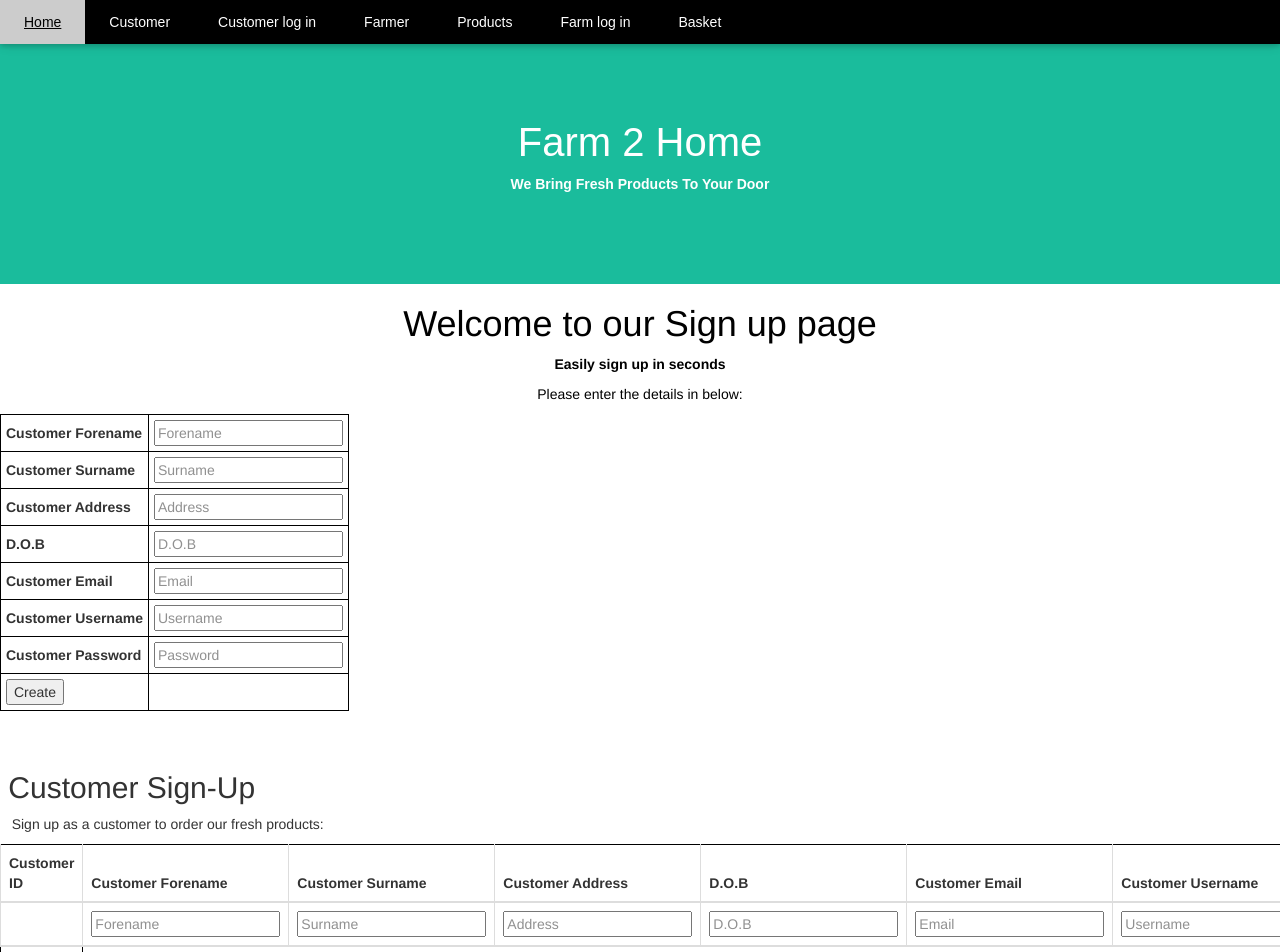
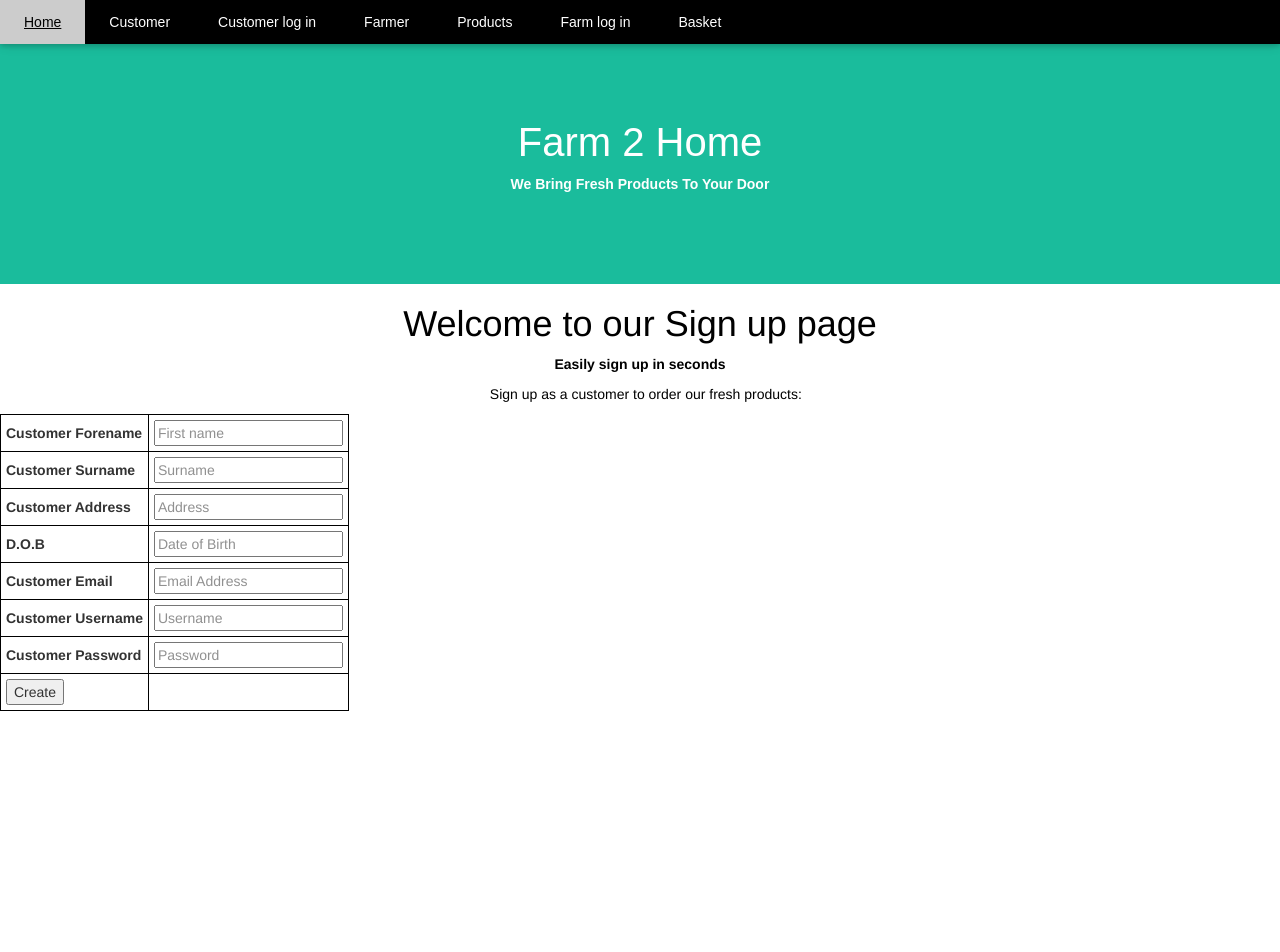
Before and after one commit to joefredgreenwood/farm2HomeFront, an Angular app in the folder F2HfrontEnd/: page /customer in a window 1280 px wide. Shown: the top 952 px of the page. After the commit the page ends 800 px from the top, so only its background shows below. Built offline with nearby package versions, Linux system fonts and the light colour scheme.

Commit message:
applied josh bootsrap

```diff
--- a/F2HfrontEnd/src/app/customer/customer.component.html
+++ b/F2HfrontEnd/src/app/customer/customer.component.html
@@ -1,7 +1,19 @@
+<!DOCTYPE html>
+
+<head>
+    <title>customer sign up page</title>
+    <meta charset="utf-8">
+    <meta name="viewport" content="width=device-width, initial-scale=1">
+    <link rel="stylesheet" href="https://maxcdn.bootstrapcdn.com/bootstrap/3.4.1/css/bootstrap.min.css">
+    <script src="https://ajax.googleapis.com/ajax/libs/jquery/3.5.1/jquery.min.js"></script>
+    <script src="https://maxcdn.bootstrapcdn.com/bootstrap/3.4.1/js/bootstrap.min.js"></script>
+</head>
+
+
 <div class="headerCustomer">
     <h1>Welcome to our Sign up page </h1>
     <p><b>Easily sign up in seconds </b></p>
-    <P> Please enter the details in below:</P>
+    <p>&nbsp;&nbsp;&nbsp;Sign up as a customer to order our fresh products:</p>
   </div>
 
 <form (submit)="createCustomer({customerID:0,
@@ -15,7 +27,7 @@
 <table>
     <tr>
         <th>Customer Forename</th>
-        <td><input placeholder="Forename" name="customerForename" #acustomerForename></td>
+        <td><input placeholder="First name" name="customerForename" #acustomerForename></td>
     </tr>
 
     <tr>
@@ -28,11 +40,11 @@
     </tr>
     <tr>
         <th>D.O.B</th>
-        <td><input placeholder="D.O.B" name="customerDOB" #acustomerDOB></td>
+        <td><input placeholder="Date of Birth" name="customerDOB" #acustomerDOB></td>
     </tr>
     <tr>
         <th>Customer Email</th>
-        <td><input placeholder="Email" name="customerEmail" #acustomerEmail></td>
+        <td><input placeholder="Email Address" name="customerEmail" #acustomerEmail></td>
     </tr>
     <tr>
         <th>Customer Username</th>
@@ -60,68 +72,3 @@
     </tr>
 </table>
 </form>
-
-<br><br>
-
-<!DOCTYPE html>
-<html lang="en">
-<head>
-  <title>Bootstrap Example</title>
-  <meta charset="utf-8">
-  <meta name="viewport" content="width=device-width, initial-scale=1">
-  <link rel="stylesheet" href="https://maxcdn.bootstrapcdn.com/bootstrap/3.4.1/css/bootstrap.min.css">
-  <script src="https://ajax.googleapis.com/ajax/libs/jquery/3.5.1/jquery.min.js"></script>
-  <script src="https://maxcdn.bootstrapcdn.com/bootstrap/3.4.1/js/bootstrap.min.js"></script>
-</head>
-<body>
-
-<div>
-
-  <h2>&nbsp;Customer Sign-Up</h2>
-  <p>&nbsp;&nbsp;&nbsp;Sign up as a customer to order our fresh products:</p>
-  <table style="width: 10px;" class="table table-bordered">
-    <thead>
-        <tr>
-            <th>Customer ID</th>
-            <th>Customer Forename</th>
-            <th>Customer Surname</th>
-            <th>Customer Address</th>
-            <th>D.O.B</th>
-            <th>Customer Email</th>
-            <th>Customer Username</th>
-            <th>Customer Password</th>
-
-        </tr>
-        <tr>
-            <th></th>
-            <td><input placeholder="Forename" name="customerForename" #acustomerForename></td>
-            <td><input placeholder="Surname" name="customerSurname" #acustomerSurname></td>
-            <td><input placeholder="Address" name="customerAddress" #acustomerAddress></td>
-            <td><input placeholder="D.O.B" name="customerDOB" #acustomerDOB></td>
-            <td><input placeholder="Email" name="customerEmail" #acustomerEmail></td>
-            <td><input placeholder="Username" name="customerUsername" #acustomerUsername></td>
-            <td><input placeholder="Password" name="customerPassword" #acustomerPassword></td>
-        </tr>
-         <tr [hidden]="doesCreateWork">
-            <td>{{createError}}</td>
-        </tr>
-        <td><input type="submit" value="Create"></td>
-    </thead>
-    <tbody>
-        <tr *ngFor="let c of customer">
-            <td>{{c.customerID}}</td>
-            <td>{{c.customerForename}}</td>
-            <td>{{c.customerSurname}}</td>
-            <td>{{c.customerAddress}}</td>
-            <td>{{c.customerDOB}}</td>
-            <td>{{c.customerEmail}}</td>
-            <td>{{c.customerUsername}}</td>
-            <td>{{c.customerPassword}}</td>
-        </tr>
-            <!-- <td><button (click)="deleteCustomer(c.customerID)">x</button></td> -->
-        <!-- </tr> -->
-    </tbody>
-  </table>
-</div>
-
-<br><br>
```
